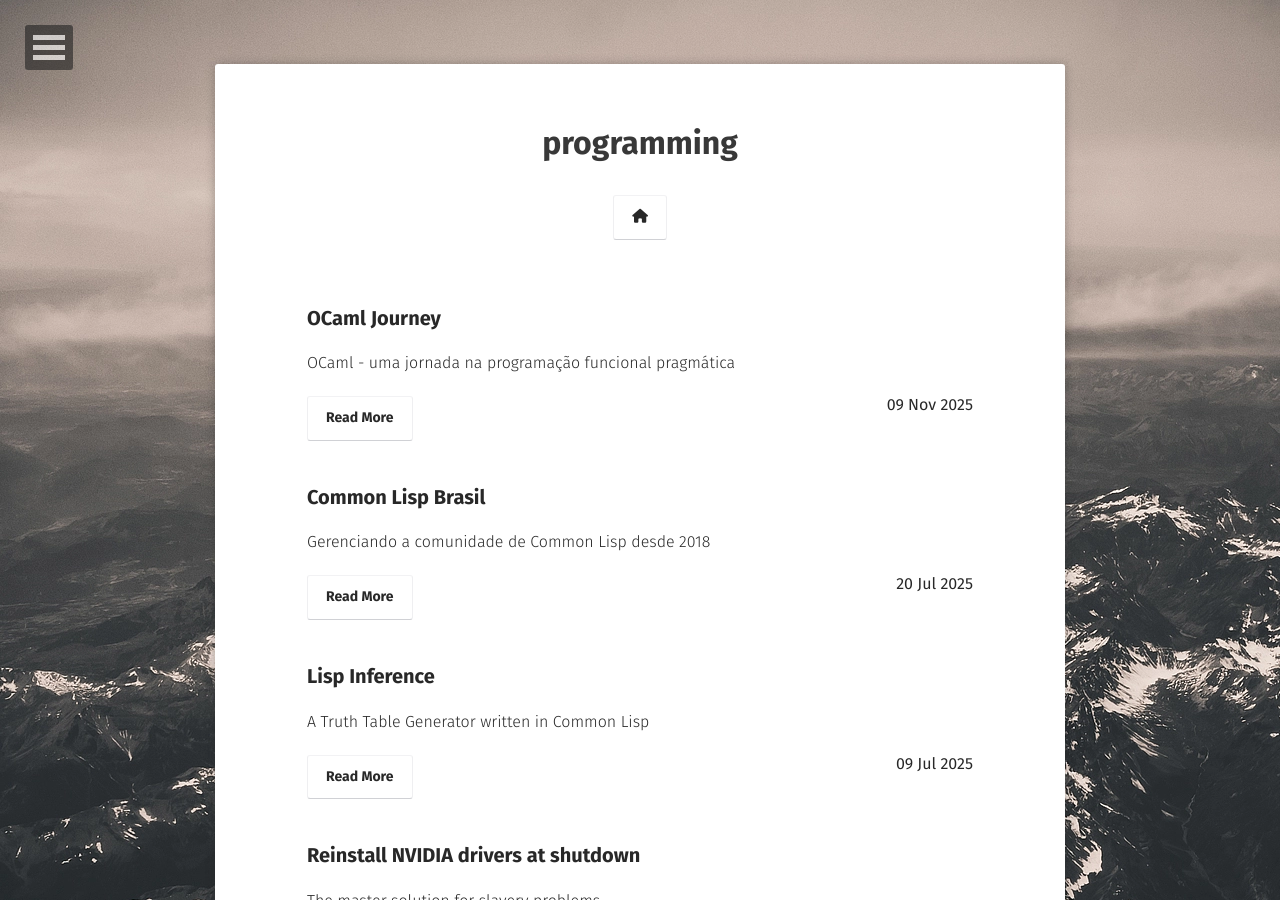
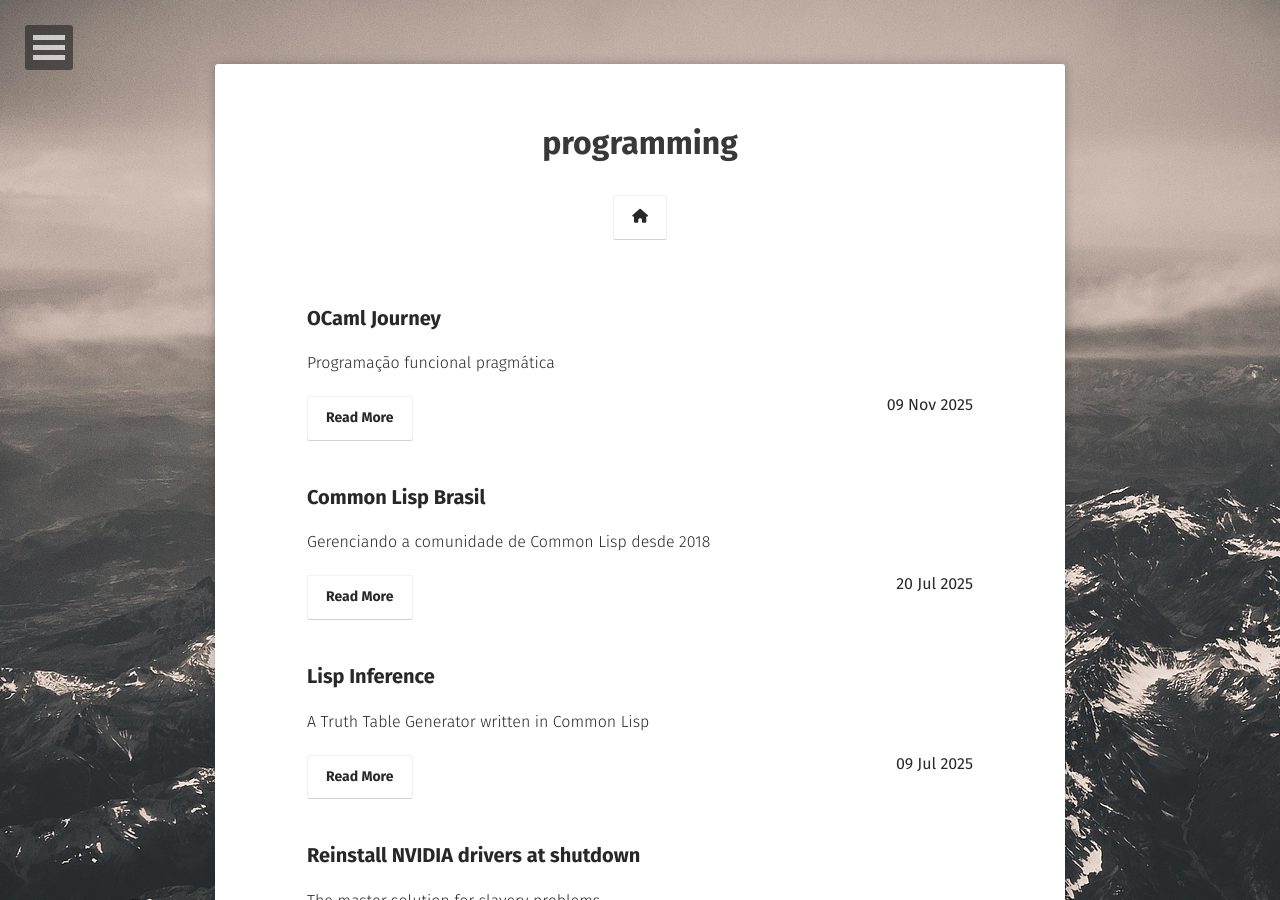
Before and after one commit to ryukinix/ryukinix.github.io, a Jekyll site: the page built from programming/index.md, in a window 1280 px wide and 900 px high. Built offline with Jekyll 4.4.1, drawn with Linux system fonts in a browser that asks for light colours.

Commit message:
refactor: update excerpt

```diff
--- a/_posts/2025-11-09-ocaml-journey.html
+++ b/_posts/2025-11-09-ocaml-journey.html
@@ -3,7 +3,7 @@ date: 2025-11-09 16:18
 author: Manoel Vilela
 layout: post
 title: OCaml Journey
-excerpt: OCaml - uma jornada na programação funcional pragmática
+excerpt: Programação funcional pragmática
 tags:
 - programming
 categories:
--- a/org/ocaml-journey.org
+++ b/org/ocaml-journey.org
@@ -5,7 +5,7 @@
 #+AUTHOR: Manoel Vilela
 #+DATE: 2025-11-09 dom 16:18
 #+TITLE: OCaml Journey
-#+DESCRIPTION: OCaml - uma jornada na programação funcional pragmática
+#+DESCRIPTION: Programação funcional pragmática
 #+TAGS: programming
 #+CATEGORIES: programming
 
```
